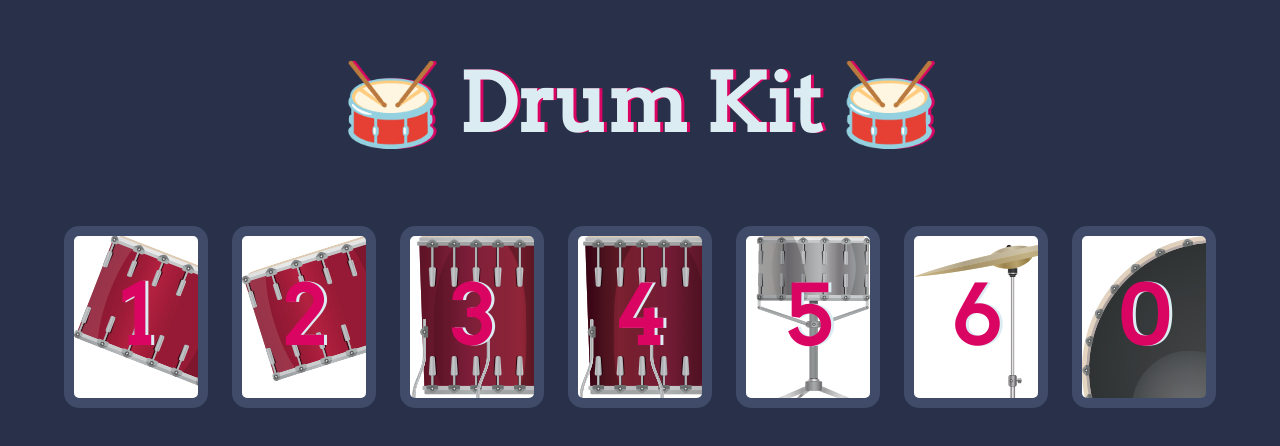
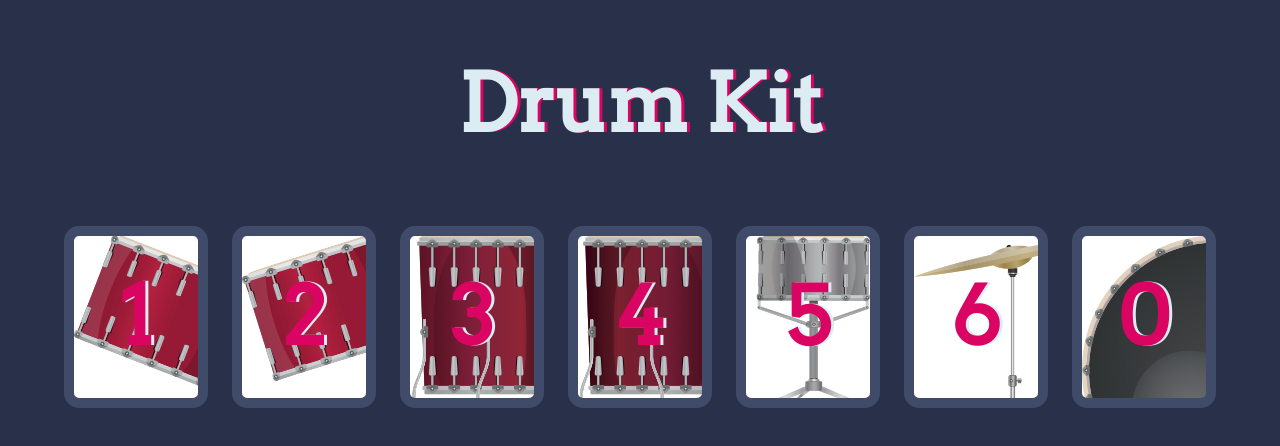
Before and after one commit to YazidJA/Drumkit, a plain HTML site: page index.html in a window 1280 px wide. Drawn offline with nearby package versions, Linux system fonts and the light colour scheme.

Commit message:
Update index.html

```diff
--- a/index.html
+++ b/index.html
@@ -3,14 +3,18 @@
   <head>
     <meta charset="utf-8" />
     <title>Drum Kit</title>
+    <!-- jQuery -->
+    <script src="https://ajax.googleapis.com/ajax/libs/jquery/3.5.1/jquery.min.js"></script>
+    <!-- Font -->
+    <link href="https://fonts.googleapis.com/css?family=Arvo" rel="stylesheet"/>
+    <!-- CSS -->
     <link rel="stylesheet" href="styles.css" />
-    <link href="https://fonts.googleapis.com/css?family=Arvo" rel="stylesheet" />
-    <script src="https://ajax.googleapis.com/ajax/libs/jquery/3.5.1/jquery.min.js"></script>
+    <!-- Javascript -->
     <script src="index.js" charset="utf-8" defer></script>
   </head>
 
   <body>
-    <h1 id="title">🥁 Drum Kit 🥁</h1>
+    <h1 id="title">Drum Kit</h1>
     <div class="set">
       <button class="d1 drum">1</button>
       <button class="d2 drum">2</button>
```
